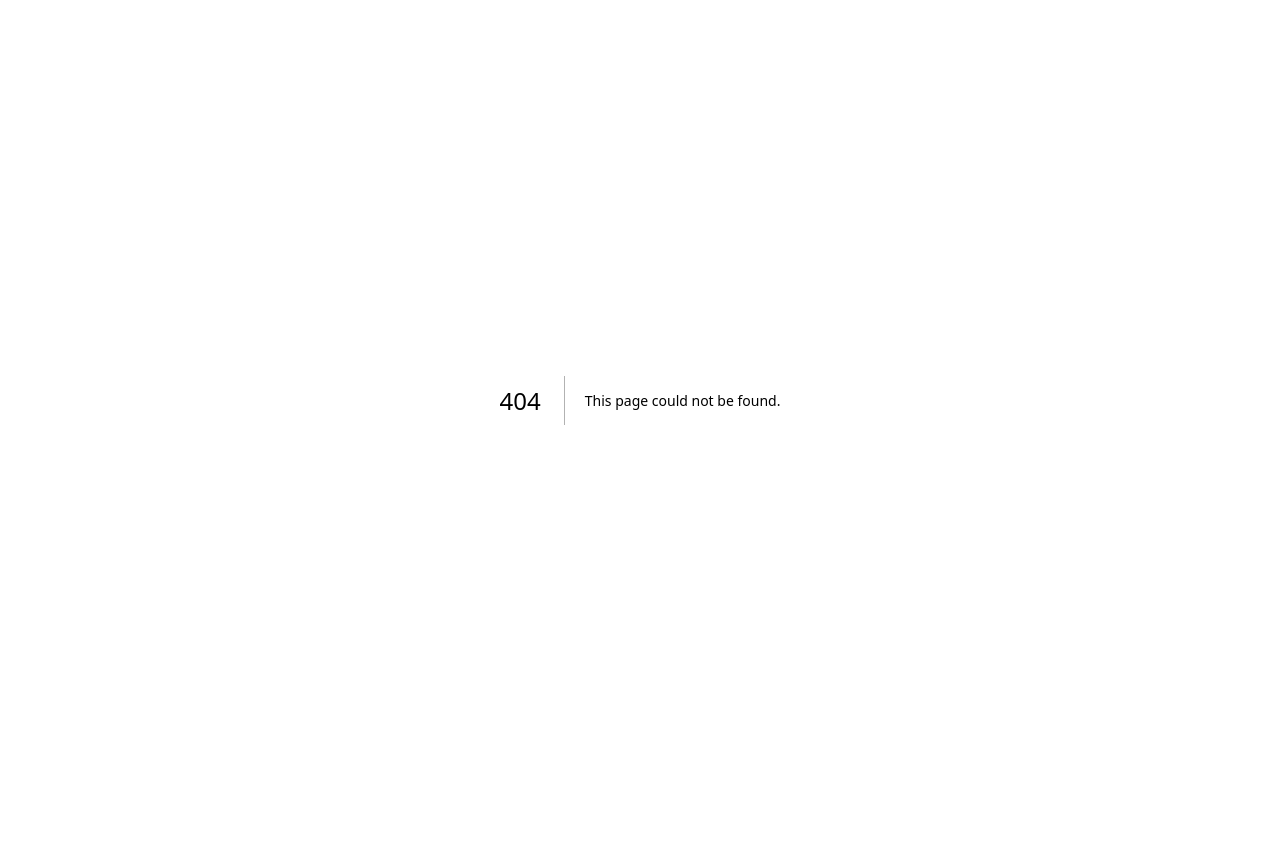
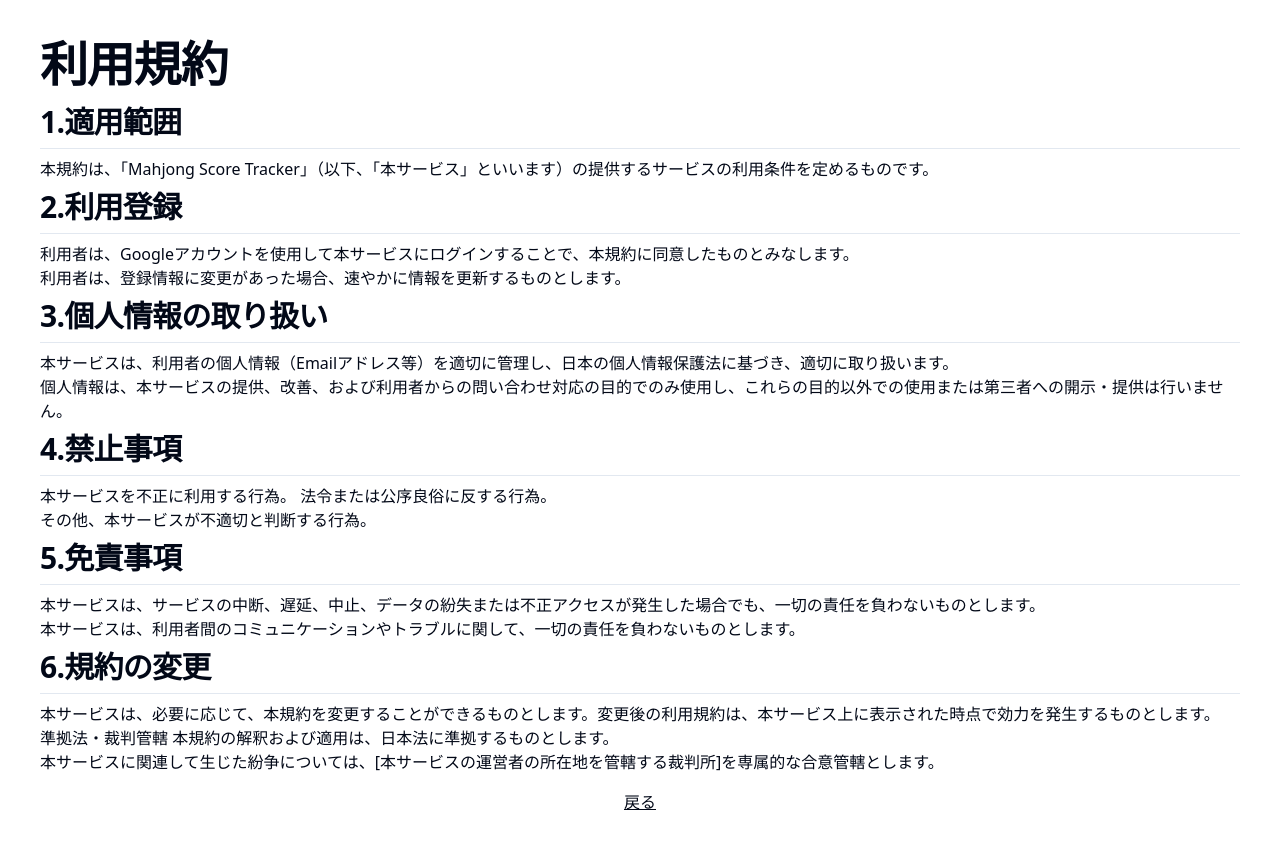
Before and after one commit to ma2Cta/mahjong-score-tracker, a Next.js app: page /terms in a window 1280 px wide. Before the commit this address had no page. Shown: the top 848 px of the page. Before the commit the page ends 800 px from the top, so only its background shows below. Built offline with nearby package versions, Linux system fonts and the light colour scheme.

Commit message:
Add link to terms and conditions in login page and create terms page

```diff
--- a/app/(noauth)/login/page.tsx
+++ b/app/(noauth)/login/page.tsx
@@ -9,6 +9,7 @@
 } from "next-auth/react";
 import { BuiltInProviderType, Provider } from "next-auth/providers";
 import { Button } from "@/app/components/ui/button";
+import Link from "next/link";
 
 const Login: React.FC = () => {
   const [providers, setProviders] = useState<Record<
@@ -45,6 +46,14 @@
                   </div>
                 ))}
             </div>
+            <p className="text-xs">
+              ログインすることで
+              <Link className="underline underline-offset-2" href="/terms">
+                利用規約
+              </Link>
+              に同意したものとします。
+            </p>
+            <p className="text-xs">©︎ 2023 ma2Cta</p>
           </div>
         </div>
       </div>
--- /dev/null
+++ b/app/(noauth)/terms/page.tsx
@@ -0,0 +1,63 @@
+"use client";
+
+import TypographyH1 from "@/app/components/ui/TypographyH1";
+import TypographyH2 from "@/app/components/ui/TypographyH2";
+import { useRouter } from "next/navigation";
+
+const Terms: React.FC = () => {
+  const router = useRouter();
+
+  return (
+    <div className="m-10">
+      <TypographyH1 className="my-4">利用規約</TypographyH1>
+      <TypographyH2 className="my-2">1.適用範囲</TypographyH2>
+      <p>
+        本規約は、「Mahjong Score
+        Tracker」（以下、「本サービス」といいます）の提供するサービスの利用条件を定めるものです。
+      </p>
+      <TypographyH2 className="my-2">2.利用登録</TypographyH2>
+      <p>
+        利用者は、Googleアカウントを使用して本サービスにログインすることで、本規約に同意したものとみなします。
+      </p>
+      <p>
+        利用者は、登録情報に変更があった場合、速やかに情報を更新するものとします。
+      </p>
+      <TypographyH2 className="my-2">3.個人情報の取り扱い</TypographyH2>
+      <p>
+        本サービスは、利用者の個人情報（Emailアドレス等）を適切に管理し、日本の個人情報保護法に基づき、適切に取り扱います。
+      </p>
+      <p>
+        個人情報は、本サービスの提供、改善、および利用者からの問い合わせ対応の目的でのみ使用し、これらの目的以外での使用または第三者への開示・提供は行いません。
+      </p>
+      <TypographyH2 className="my-2">4.禁止事項</TypographyH2>
+      <p>本サービスを不正に利用する行為。 法令または公序良俗に反する行為。</p>
+      <p>その他、本サービスが不適切と判断する行為。</p>
+      <TypographyH2 className="my-2">5.免責事項</TypographyH2>
+      <p>
+        本サービスは、サービスの中断、遅延、中止、データの紛失または不正アクセスが発生した場合でも、一切の責任を負わないものとします。
+      </p>
+      <p>
+        本サービスは、利用者間のコミュニケーションやトラブルに関して、一切の責任を負わないものとします。
+      </p>
+      <TypographyH2 className="my-2">6.規約の変更</TypographyH2>
+      <p>
+        本サービスは、必要に応じて、本規約を変更することができるものとします。変更後の利用規約は、本サービス上に表示された時点で効力を発生するものとします。
+      </p>
+      <p>
+        準拠法・裁判管轄
+        本規約の解釈および適用は、日本法に準拠するものとします。
+      </p>
+      <p>
+        本サービスに関連して生じた紛争については、[本サービスの運営者の所在地を管轄する裁判所]を専属的な合意管轄とします。
+      </p>
+      <div
+        className="mt-4 underline text-center cursor-pointer"
+        onClick={() => router.back()}
+      >
+        戻る
+      </div>
+    </div>
+  );
+};
+
+export default Terms;
--- a/app/components/ui/TypographyH1.tsx
+++ b/app/components/ui/TypographyH1.tsx
@@ -1,15 +1,18 @@
-import { ReactElement, ReactNode } from "react"
+import { ReactElement, ReactNode } from "react";
 
 interface TypographyH1Props {
-  children: ReactNode
+  children: ReactNode;
+  className?: string;
 }
 
-const TypographyH1: React.FC<TypographyH1Props> =  ({ children }) => {
+const TypographyH1: React.FC<TypographyH1Props> = ({ children, className }) => {
+  const classNames = `scroll-m-20 text-4xl font-extrabold tracking-tight lg:text-5xl ${className || ''}`;
+
   return (
-    <h1 className="scroll-m-20 text-4xl font-extrabold tracking-tight lg:text-5xl">
+    <h1 className={classNames}>
       {children}
     </h1>
-  )
+  );
 }
 
 export default TypographyH1;
--- a/app/components/ui/TypographyH2.tsx
+++ b/app/components/ui/TypographyH2.tsx
@@ -2,11 +2,14 @@
 
 interface TypographyH2Props {
   children: ReactNode
+  className?: string
 }
 
-const TypographyH2: React.FC<TypographyH2Props> =  ({ children }) => {
+const TypographyH2: React.FC<TypographyH2Props> =  ({ children, className }) => {
+  const classNames = `scroll-m-20 border-b pb-2 text-3xl font-semibold tracking-tight first:mt-0 ${className || ''}`;
+
   return (
-    <h2 className="scroll-m-20 border-b pb-2 text-3xl font-semibold tracking-tight first:mt-0">
+    <h2 className={classNames}>
       {children}
     </h2>
   )
```
